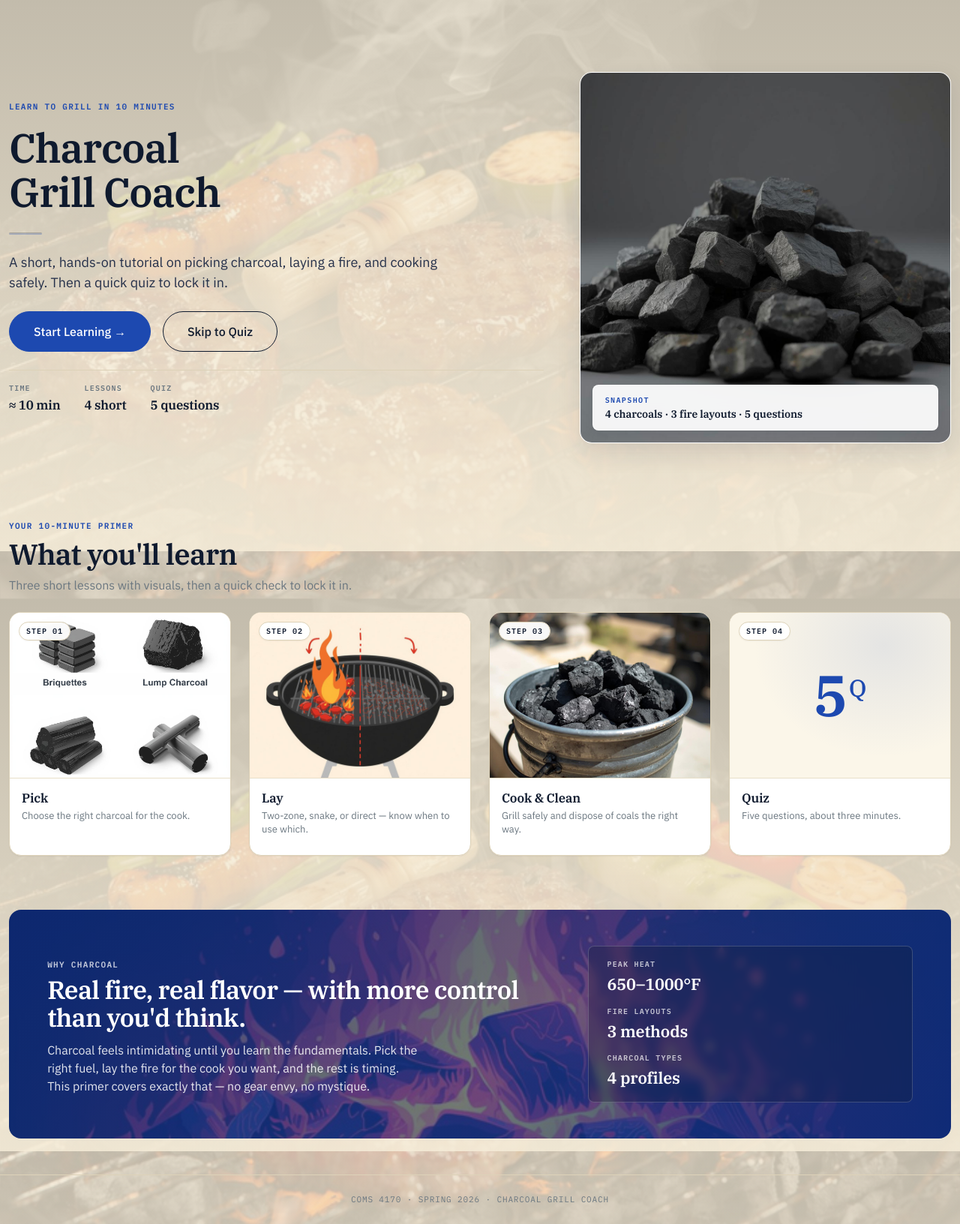
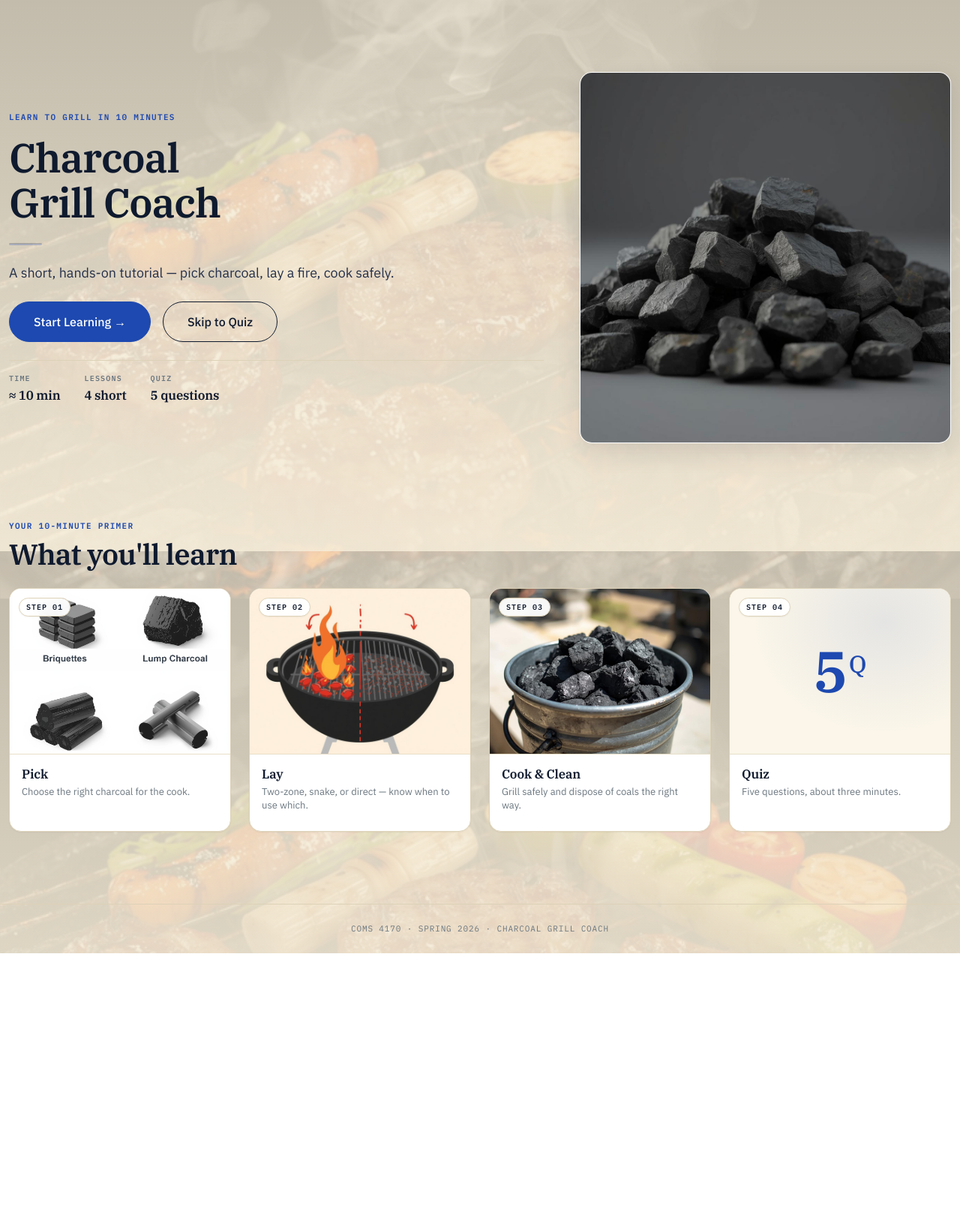
Before and after one commit to rogerwangdev/COMS4170-UI-DESIGN, a Flask app: page / in a window 1280 px wide. Shown: the part 65-1697 px from the top of the page at 75% size. After the commit the page ends 1336 px from the top, so only its background shows below. Run offline with Flask 3, Linux system fonts and the light colour scheme.

Commit message:
Polish: stat-card icon watermarks + tighten home and quiz-intro
Stat cards now carry a subtle decorative icon (flame, stopwatch,
hourglass, ash dots) anchored top-right, drawn in cobalt at 0.18
opacity. Each card gets position: relative + overflow: hidden and
its children get z-index: 1 so text stays above the icon. All four
icons are SVGs in the existing palette — no new colors.

Home page: cut the 'Why charcoal' editorial band, the floating
Snapshot caption on the hero photo, and the redundant subhead under
'What you'll learn'. Hero lead trimmed to a single sentence.

Quiz intro page: dropped the secondary 'Revisit lessons' link and
the white CTA card. Buttons now use the .page-nav pattern from the
detail pages — Review Lessons bottom-left, Start Quiz bottom-right.
Text trimmed in both spots.

```diff
--- a/static/css/styles.css
+++ b/static/css/styles.css
@@ -1958,38 +1954,6 @@ body.content-wide .container {
   aspect-ratio: 1 / 1;
   object-fit: cover;
   object-position: center 58%;
-}
-.hero-figure__caption {
-  position: absolute;
-  left: var(--space-4);
-  right: var(--space-4);
-  bottom: var(--space-4);
-  padding: var(--space-3) var(--space-4);
-  border-radius: var(--radius-md);
-  background: rgba(255, 255, 255, 0.92);
-  border: 1px solid rgba(255, 255, 255, 0.85);
-  backdrop-filter: blur(12px);
-  -webkit-backdrop-filter: blur(12px);
-  box-shadow: var(--shadow-md);
-}
-.hero-figure__kicker {
-  display: block;
-  font-family: var(--font-mono);
-  font-size: 10px;
-  font-weight: 600;
-  letter-spacing: 0.14em;
-  text-transform: uppercase;
-  color: var(--color-accent);
-  margin-bottom: 2px;
-}
-.hero-figure__line {
-  display: block;
-  font-family: var(--font-display);
-  font-weight: 600;
-  font-size: 14px;
-  line-height: 1.3;
-  color: var(--color-dark);
-  letter-spacing: -0.005em;
 }
 
 /* --- Home: learn-path step cards (extend .charcoal-tile) ------------------ */
--- a/templates/home.html
+++ b/templates/home.html
@@ -11,8 +11,7 @@
     </h1>
     <hr class="gilded-line">
     <p class="lead mb-4 home-lead">
-      A short, hands-on tutorial on picking charcoal, laying a fire,
-      and cooking safely. Then a quick quiz to lock it in.
+      A short, hands-on tutorial &mdash; pick charcoal, lay a fire, cook safely.
     </p>
     <div class="d-flex gap-3 flex-wrap">
       <button class="btn btn-primary btn-lg start-btn">
@@ -45,10 +44,6 @@
         alt="A studio photo of lump charcoal stacked on a gray surface."
         loading="lazy"
       />
-      <figcaption class="hero-figure__caption">
-        <span class="hero-figure__kicker">Snapshot</span>
-        <span class="hero-figure__line">4 charcoals &middot; 3 fire layouts &middot; 5 questions</span>
-      </figcaption>
     </figure>
   </div>
 </section>
@@ -56,12 +51,9 @@
 <section class="fade-up fade-up-3 py-4 py-md-5">
   <header class="mb-4">
     <div class="kicker">Your 10-minute primer</div>
-    <h2 class="display-title mb-2" style="font-size: clamp(1.8rem, 3.2vw, 2.4rem);">
+    <h2 class="display-title mb-0" style="font-size: clamp(1.8rem, 3.2vw, 2.4rem);">
       What you'll learn
     </h2>
-    <p class="text-muted mb-0" style="max-width: 52ch;">
-      Three short lessons with visuals, then a quick check to lock it in.
-    </p>
   </header>
 
   <div class="row row-cols-1 row-cols-md-2 row-cols-xl-4 g-4">
@@ -139,44 +131,6 @@
   </div>
 </section>
 
-<section
-  class="intro-hero editorial-band fade-up fade-up-4 mt-2 mt-md-4"
-  style="background-image:
-    linear-gradient(135deg,
-      rgba(15, 47, 130, 0.84) 0%,
-      rgba(29, 73, 176, 0.62) 55%,
-      rgba(15, 47, 130, 0.90) 100%),
-    url('{{ url_for('static', filename='media/intro-definition.jpg') }}');"
->
-  <div class="editorial-band__grid">
-    <div class="editorial-band__copy">
-      <div class="intro-hero__eyebrow kicker">Why charcoal</div>
-      <h2 class="intro-hero__title">
-        Real fire, real flavor &mdash; with more control than you'd think.
-      </h2>
-      <p class="intro-hero__lead">
-        Charcoal feels intimidating until you learn the fundamentals. Pick the
-        right fuel, lay the fire for the cook you want, and the rest is timing.
-        This primer covers exactly that &mdash; no gear envy, no mystique.
-      </p>
-    </div>
-    <dl class="editorial-band__stats">
-      <div>
-        <dt>Peak heat</dt>
-        <dd>650&ndash;1000&deg;F</dd>
-      </div>
-      <div>
-        <dt>Fire layouts</dt>
-        <dd>3 methods</dd>
-      </div>
-      <div>
-        <dt>Charcoal types</dt>
-        <dd>4 profiles</dd>
-      </div>
-    </dl>
-  </div>
-</section>
-
 {% endblock %}
 
 {% block extra_js %}
--- a/templates/learn_charcoal_detail.html
+++ b/templates/learn_charcoal_detail.html
@@ -72,7 +72,7 @@
     </aside>
 
     <dl class="stat-list">
-      <div class="stat-list__item">
+      <div class="stat-list__item stat-list__item--heat">
         <dt class="stat-list__label">Heat peak</dt>
         <dd class="stat-list__value">{{ charcoal.heat_peak }}</dd>
         <div class="stat-gauge stat-gauge--heat" role="img"
@@ -88,7 +88,7 @@
         </div>
       </div>
 
-      <div class="stat-list__item">
+      <div class="stat-list__item stat-list__item--duration">
         <dt class="stat-list__label">Burn duration</dt>
         <dd class="stat-list__value">{{ charcoal.burn_duration }}</dd>
         <div class="stat-gauge stat-gauge--burn" role="img"
@@ -104,7 +104,7 @@
         </div>
       </div>
 
-      <div class="stat-list__item">
+      <div class="stat-list__item stat-list__item--ash">
         <dt class="stat-list__label">Ash production</dt>
         <dd class="stat-list__value">{{ charcoal.ash_production }}</dd>
         <div class="stat-meter" role="img"
--- a/templates/learn_techniques_detail.html
+++ b/templates/learn_techniques_detail.html
@@ -47,15 +47,15 @@
     </aside>
 
     <dl class="stat-list">
-      <div class="stat-list__item">
+      <div class="stat-list__item stat-list__item--heat">
         <dt class="stat-list__label">Heat level</dt>
         <dd class="stat-list__value">{{ technique.heat_level }}</dd>
       </div>
-      <div class="stat-list__item">
+      <div class="stat-list__item stat-list__item--setup">
         <dt class="stat-list__label">Setup time</dt>
         <dd class="stat-list__value">{{ technique.setup_time }}</dd>
       </div>
-      <div class="stat-list__item">
+      <div class="stat-list__item stat-list__item--duration">
         <dt class="stat-list__label">Ideal duration</dt>
         <dd class="stat-list__value">{{ technique.ideal_duration }}</dd>
       </div>
```
Also changed, not shown: other parts of static/css/styles.css (+39 -43 lines), templates/transition.html (+10 -21 lines), static/media/icons/icon-ash.svg (added), static/media/icons/icon-flame.svg (added), static/media/icons/icon-hourglass.svg (added), static/media/icons/icon-stopwatch.svg (added).
